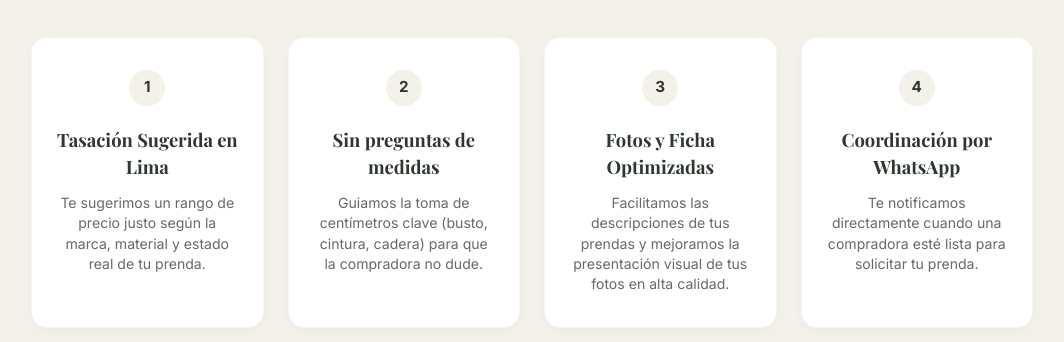
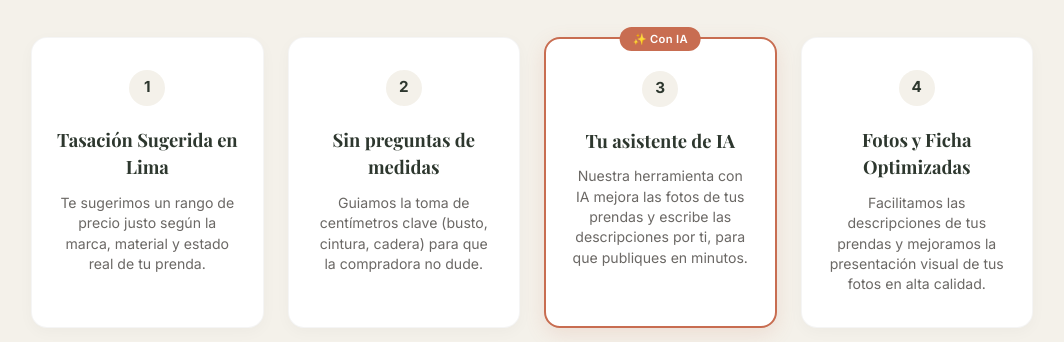
Before and after one commit to 2412986/PROJECTS-, a plain HTML site: page vender.html in a window 1280 px wide. Shown: the part 610-952 px from the top of the page, without its empty margins (108-1172 px from the left). Drawn offline with nearby package versions, Linux system fonts and the light colour scheme; a web font is replaced by a local one.

Commit message:
Agregar tarjeta de IA en vender

```diff
--- a/vender.html
+++ b/vender.html
@@ -43,6 +43,9 @@
     .section-title { font-family: 'Playfair Display', serif; text-align: center; font-size: 2rem; color: var(--color-olive); margin-bottom: 2.5rem; }
     .seller-steps-grid { display: grid; grid-template-columns: repeat(auto-fit, minmax(220px, 1fr)); gap: 1.5rem; }
     .seller-card { background: #fff; border-radius: 16px; padding: 2rem 1.5rem; text-align: center; box-shadow: 0 4px 15px rgba(0,0,0,0.03); border: 1px solid rgba(0,0,0,0.04); }
+    /* Tarjeta destacada de IA */
+    .seller-card-ai { position: relative; border: 2px solid var(--color-terracotta); box-shadow: 0 6px 20px rgba(200,109,81,0.15); }
+    .ai-badge { position: absolute; top: -12px; left: 50%; transform: translateX(-50%); background-color: var(--color-terracotta); color: #fff; font-size: 0.7rem; font-weight: 600; padding: 0.25rem 0.8rem; border-radius: 20px; white-space: nowrap; letter-spacing: 0.3px; }
     .step-num { display: flex; align-items: center; justify-content: center; width: 36px; height: 36px; background-color: var(--color-cream); color: var(--color-olive); font-weight: 700; border-radius: 50%; margin: 0 auto 1.25rem; font-size: 0.95rem; }
     .seller-card-title { font-family: 'Playfair Display', serif; font-size: 1.15rem; color: var(--color-olive); margin-bottom: 0.75rem; }
     .seller-card-text { font-size: 0.88rem; color: var(--color-warm-gray); line-height: 1.45; }
@@ -184,16 +187,24 @@
     <p class="seller-card-text">Guiamos la toma de centímetros clave (busto, cintura, cadera) para que la compradora no dude.</p>
   </article>
 
-          <!-- Paso 3 (NUEVO) -->
-          <article class="seller-card">
+  <!-- Paso 3 (NUEVA: Herramienta IA) -->
+  <article class="seller-card seller-card-ai">
+    <span class="ai-badge">✨ Con IA</span>
     <span class="step-num">3</span>
-            <h3 class="seller-card-title">Fotos y Ficha Optimizadas</h3>
-            <p class="seller-card-text">Facilitamos las descripciones de tus prendas y mejoramos la presentación visual de tus fotos en alta calidad.</p>
+    <h3 class="seller-card-title">Tu asistente de IA</h3>
+    <p class="seller-card-text">Nuestra herramienta con IA mejora las fotos de tus prendas y escribe las descripciones por ti, para que publiques en minutos.</p>
   </article>
 
   <!-- Paso 4 -->
   <article class="seller-card">
     <span class="step-num">4</span>
+    <h3 class="seller-card-title">Fotos y Ficha Optimizadas</h3>
+    <p class="seller-card-text">Facilitamos las descripciones de tus prendas y mejoramos la presentación visual de tus fotos en alta calidad.</p>
+  </article>
+
+  <!-- Paso 5 -->
+  <article class="seller-card">
+    <span class="step-num">5</span>
     <h3 class="seller-card-title">Coordinación por WhatsApp</h3>
     <p class="seller-card-text">Te notificamos directamente cuando una compradora esté lista para solicitar tu prenda.</p>
   </article>
```
Lines whose indentation alone changed are shown as unchanged.
